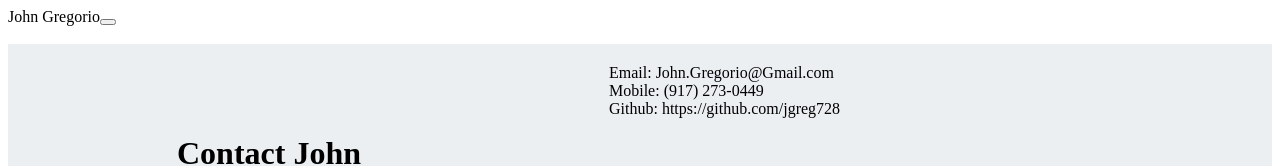
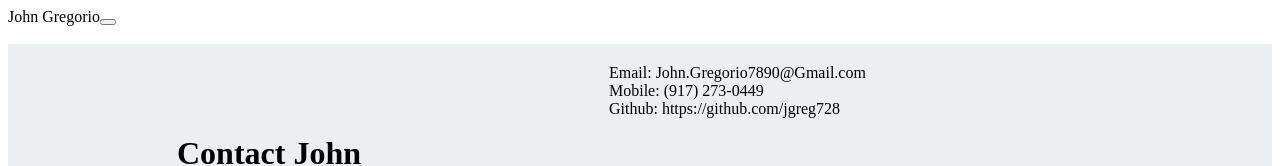
Before and after one commit to jgreg728/New-Profile-Site, a React (Create React App) app in the folder src/: page /contact in a window 1280 px wide. Shown: the top 166 px of the page. Built offline with nearby package versions, Linux system fonts and the light colour scheme; the HTML template or start-up script is replaced by a standard one.

Commit message:
edited Contact section

```diff
--- a/src/components/Pages/contact.js
+++ b/src/components/Pages/contact.js
@@ -19,7 +19,7 @@ class Contact extends Component {
           <Col md={6}>
           <Card style={{ width: '34rem' }}>
           <ListGroup variant="flush">
-            <ListGroup.Item>Email: John.Gregorio@Gmail.com</ListGroup.Item>
+            <ListGroup.Item>Email: John.Gregorio7890@Gmail.com</ListGroup.Item>
             <ListGroup.Item>Mobile: (917) 273-0449</ListGroup.Item>
             <ListGroup.Item>Github: https://github.com/jgreg728</ListGroup.Item>
           </ListGroup>
```
